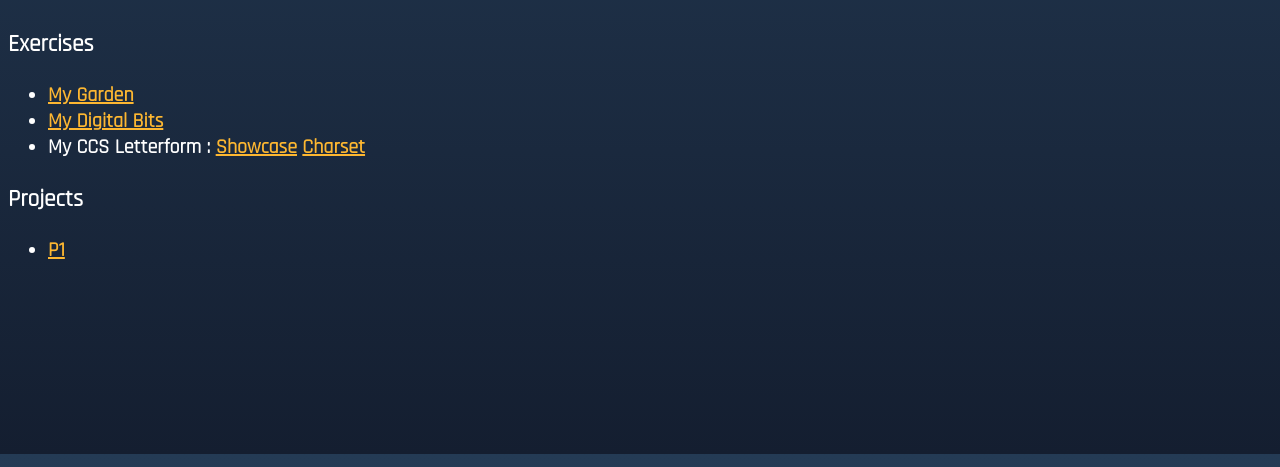
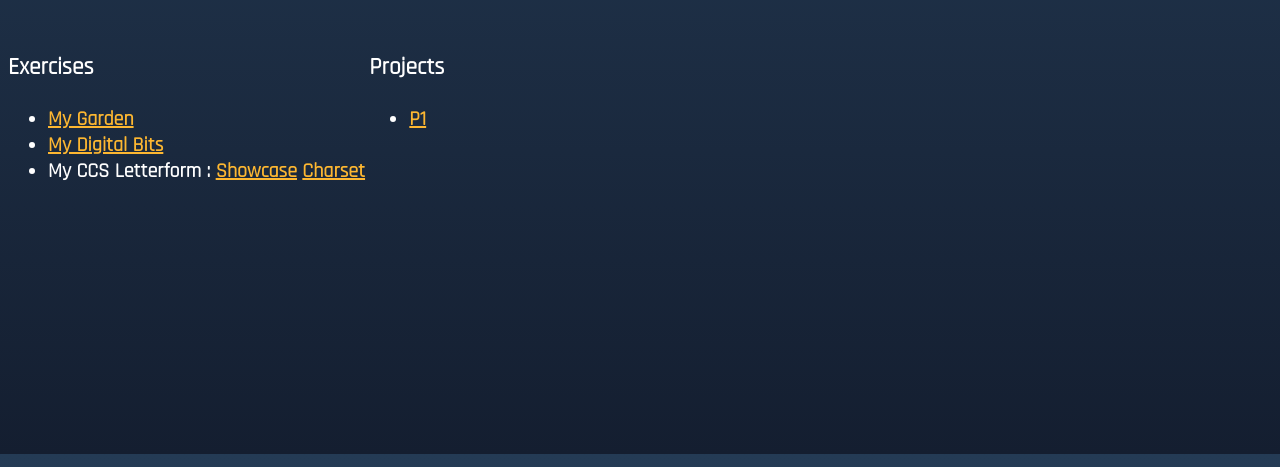
Before and after one commit to tsengyuming-cca/interactive-foundations, a plain HTML site: page index.html in a window 1280 px wide. Shown: the part 346-813 px from the top of the page. Drawn offline with Linux system fonts and the light colour scheme.

Commit message:
Update style.css

```diff
--- a/css/style.css
+++ b/css/style.css
@@ -83,7 +83,7 @@ p{
 
 #exercises, #projects{
 	font-size: 20px;
-	display: inline-block,center;
+	display: inline-block;
 	vertical-align: top;
 
 }
```
